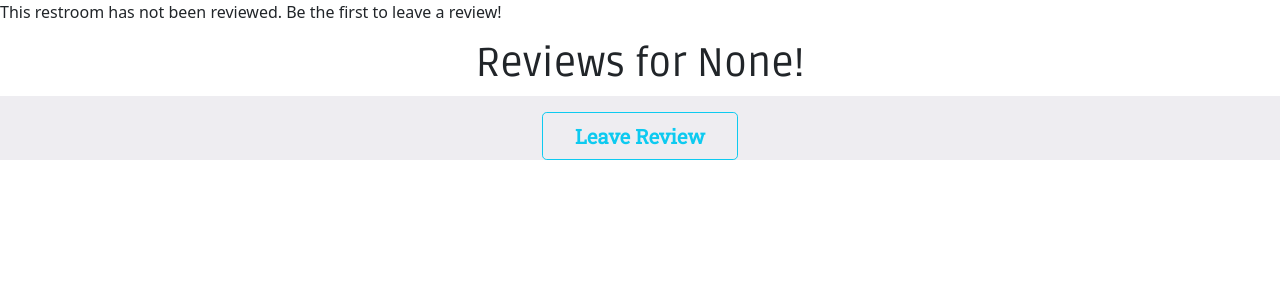
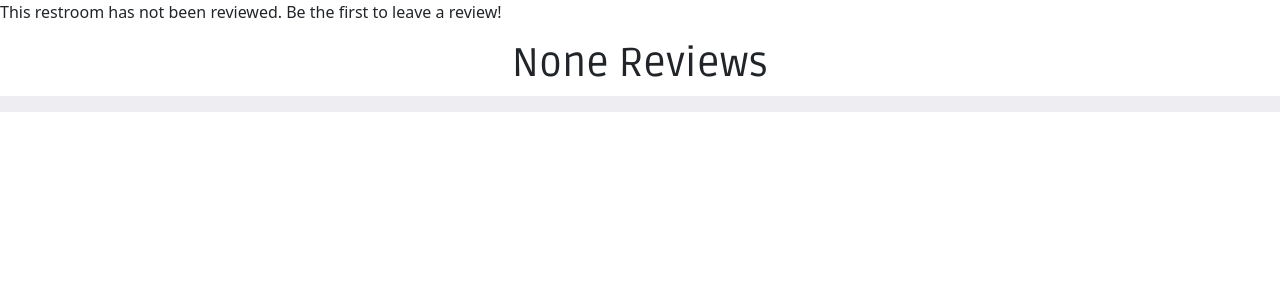
Before and after one commit to catalyst-777/goGo, a Flask app: page /all_restroom_reviews in a window 1280 px wide. Shown: the part 56-356 px from the top of the page. Run offline with Flask 2, Linux system fonts and the light colour scheme; the visitor is signed in with stand-in values (Sample User, id 1); data that the repository does not hold is empty.

Commit message:
Fix bug in chosen restrooms file, add comments to server.py

```diff
--- a/static/css/style.css
+++ b/static/css/style.css
@@ -17,7 +17,7 @@ h2, h3, h4, h5, h6 {
 } */
 .map-style {
     width: 1300px;
-    height: 1000px;
+    height: 750px;
     border-style: solid;
     border-radius: 25px;
     border-width: thick;
--- a/static/js/map.js
+++ b/static/js/map.js
@@ -243,6 +243,7 @@ function initMap() {
 
       })
 
+
       // create new instance of Map object
       map = new google.maps.Map(document.getElementById("map"), options);
 
@@ -286,6 +287,7 @@ function initMap() {
     map = new google.maps.Map(document.getElementById("map"), options);
 }
 
+
     // handles reset, essentially refreshes page after running directions
     $('#reset').on('click', evt =>{
       location.reload();
--- a/templates/chosen_restroom_reviews.html
+++ b/templates/chosen_restroom_reviews.html
@@ -1,5 +1,4 @@
 {% extends 'base.html' %}
-
 {% block head %}
 {% endblock %}
 
@@ -22,37 +21,31 @@
       </div>
     </div>
   </nav>
+
 {% for msg in get_flashed_messages() %}
       <p class="flash-msg">
         {{ msg }}
       </p>
     {% endfor %}
-        <h1 class="review-heading">Reviews for {{bathroom_name}}!</h1>
-            <div class="chosen-reviews">
-                <ul class="all_user_reviews">
+    <h1 class="review-heading" >{{bathroom_name}} Reviews</h1>
+    <div class="user-reviews">
+        <ul class="all_user_reviews_list">
             {% for review in reviews %}
                 <div class="card" style="width: 25rem;">
                     <div class="card-body">
-                            <h5 class="card-title">Date: {{review["date_time"]}}</h5>
+                        <h5 class="card-title">{{review["bathroom_name"]}}</h5>
                         <ul class="list-group list-group-flush">
-                                    <li class="list-group-item">cleanliness rating: {{review["cleanliness"]}}/ 5</li>
+                            <li class="list-group-item">Date: {{review["date_time"]}}</li>
+                            <li class="list-group-item">Cleanliness Rating: {{review["cleanliness"]}}/ 5</li>
                             <li class="list-group-item">LGBTQIA Friendly? {{review["lgbt_friendly"]}}</li>
                             <li class="list-group-item">Handicap Accessible? {{review["accessible"]}}</li>
                             <li class="list-group-item">Comments: {{review["comments"]}}</li>
                         </ul>
+                    </div>
+                </div>
                 <p></p>
-                </div>
             {% endfor %}
           </ul>
     </div>
-        <div class="chosen-reviews">
-            <form action="/review_form" method="POST">
-                <input type="hidden" id="bathroomID" name="bathroomID" value="${restroomMarker.bathroom_id}">
-                <input type="hidden" id="bathroomName" name="bathroomName" value="{{bathroom_name}}">
-                <button type="submit" value="Submit "id="leave-review" class="{{bathroom_id}} w-100 btn btn-outline-info btn-lg px-4 me-sm-3 fw-bold">Leave Review</button>
-            </form>
-            <p></p>
-        </div>
-    </div>
 
 {% endblock %}
```
Also changed, not shown: server.py (+12 -4 lines). Lines whose indentation alone changed are shown as unchanged.
